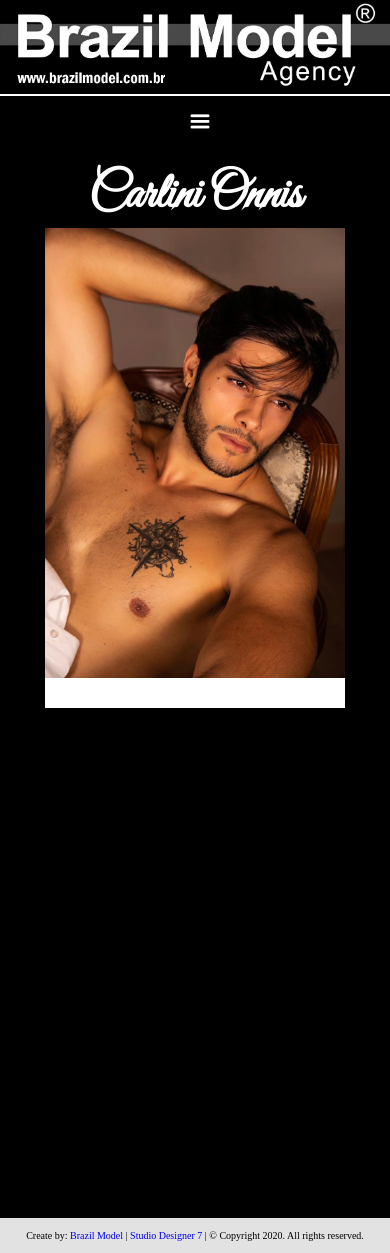
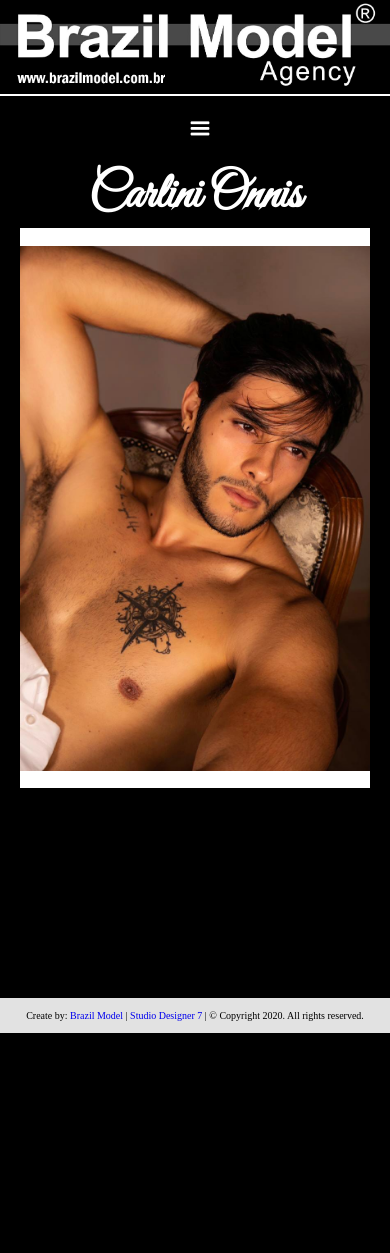
Before and after one commit to AgencyDesign7/BrazilModelSitePreview, a PHP site: page / in a window 390 px wide. After the commit the page ends 1033 px from the top, so only its background shows below. Run offline with PHP 8.4, Linux system fonts and the light colour scheme.

Commit message:
fix functions to es5 version, fix home screen size image, fix menu padding

```diff
--- a/home/contents/5e6af21a03eb1a683f004c63/css/adeniltons-groovy-project.webflow.2ccd3106a.css
+++ b/home/contents/5e6af21a03eb1a683f004c63/css/adeniltons-groovy-project.webflow.2ccd3106a.css
@@ -273,13 +273,13 @@
 .nav-link:hover {
   text-decoration: underline;
 }
-
+/*
 .slider {
   max-width: 300px;
   margin-right: 0px;
   margin-bottom: -317px;
   text-align: left;
-}
+}*/
 h1{
   font-family: Arial, Helvetica, sans-serif;
 }
@@ -387,7 +387,7 @@
 }
 
 .footer {
-  position: relative;
+  position: block;
   top: 20px;
   display: block;
   overflow: auto;
--- a/rootStyle.css
+++ b/rootStyle.css
@@ -1,5 +1,8 @@
 *{
 	font-family: 'Arial, Helvetica, sans-serif' !important;
+}
+.slider{
+	all: unset;
 }
 .navbar-2{
 	background-color: black;
@@ -56,17 +59,21 @@
 }
 
 .container-3{
-	display: flex;
-	justify-content: center;
-	align-items: center;
+	display: flex !important;
+	justify-content: center !important;
+	align-items: center !important;
+	margin: 0px !important;
+	width: 100%;
 }
 
 .w-slide{
+	all: unset;
 	animation: fade 1s ease-in !important;
 	-moz-animation:  fade 1s ease-in !important;
 	-o-animation:  fade 1s ease-in !important;
 	-webkit-animation:  fade 1s ease-in !important;
 }
+
 
 @keyframes fade {from{opacity: 0;} to{opacity: 1;}}
 @-o-keyframes fade { from{opacity: 0;} to{opacity: 1;}}
@@ -74,7 +81,20 @@
 @-webkit-keyframes fade{from{opacity: 0;} to{opacity: 1;}}
 
 
+.w-slide img{
+	width: 700px;
+	height: auto;
+}
+.slider{
+	all: unset;
+	min-width: fit-content !important;
+	height: fit-content !important;
+}
+
+
 .mask{
+	min-width: fit-content !important;
+	height: fit-content !important;
 	background-color: white !important;
 }
 
@@ -136,6 +156,10 @@
 
 		width: auto;
 	}
+	.hero-image-mask{
+		padding-left: 20px;
+		padding-right: 20px;
+	}
 }
 
 .div-loader{
--- a/script.js
+++ b/script.js
@@ -22,7 +22,7 @@
     var spanInset = document.querySelector('.w-nav-overlay')
     var navbarDiv = document.querySelector("[data-wf-ignore]")
 
-    iconMenuClick.addEventListener('click', () => {
+    iconMenuClick.addEventListener('click', function () {
 
         if (navButton.classList[2] == 'w--open') {
             navButton.classList.remove('w--open')
@@ -51,12 +51,12 @@
 
     var navMenuLink = document.querySelectorAll('.w-nav-menu a');
 
-    navMenuLink.forEach(element => {
-        element.addEventListener('mouseenter', event => {
+    navMenuLink.forEach(function (element) {
+        element.addEventListener('mouseenter', function (event) {
             event.target.style.backgroundColor = 'white';
             event.target.style.color = "black"
         })
-        element.addEventListener('mouseout', event => {
+        element.addEventListener('mouseout', function (event) {
             event.target.style.backgroundColor = '';
             event.target.style.color = "white"
         })
@@ -99,7 +99,7 @@
         iconAudioControl2.src = "./media/shows/playIcon.png"
     }
 
-    iconAudioControl1.addEventListener('click', () => {
+    iconAudioControl1.addEventListener('click', function () {
 
         if (!isplay1) {
             playAudio1();
@@ -108,7 +108,7 @@
 
     })
 
-    iconAudioControl2.addEventListener('click', () => {
+    iconAudioControl2.addEventListener('click', function () {
         if (!isplay2) {
             playAudio2()
             pauseAudio1()
@@ -124,7 +124,7 @@
     nextSlide()
     function nextSlide() {
         var divImgs = document.querySelectorAll('.w-slide');
-        divImgs.forEach(element => element.style.display = "none")
+        divImgs.forEach(function (element) { element.style.display = "none" })
         index++;
         if (index > divImgs.length) { index = 1 }
         divImgs[index - 1].style.display = "block";
```
